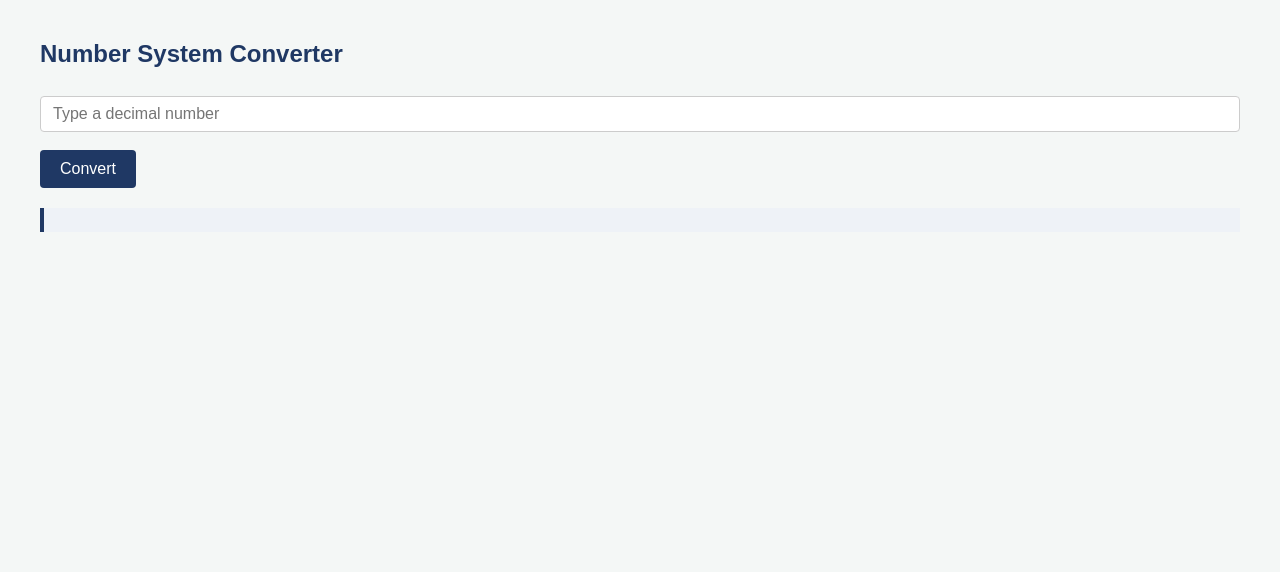
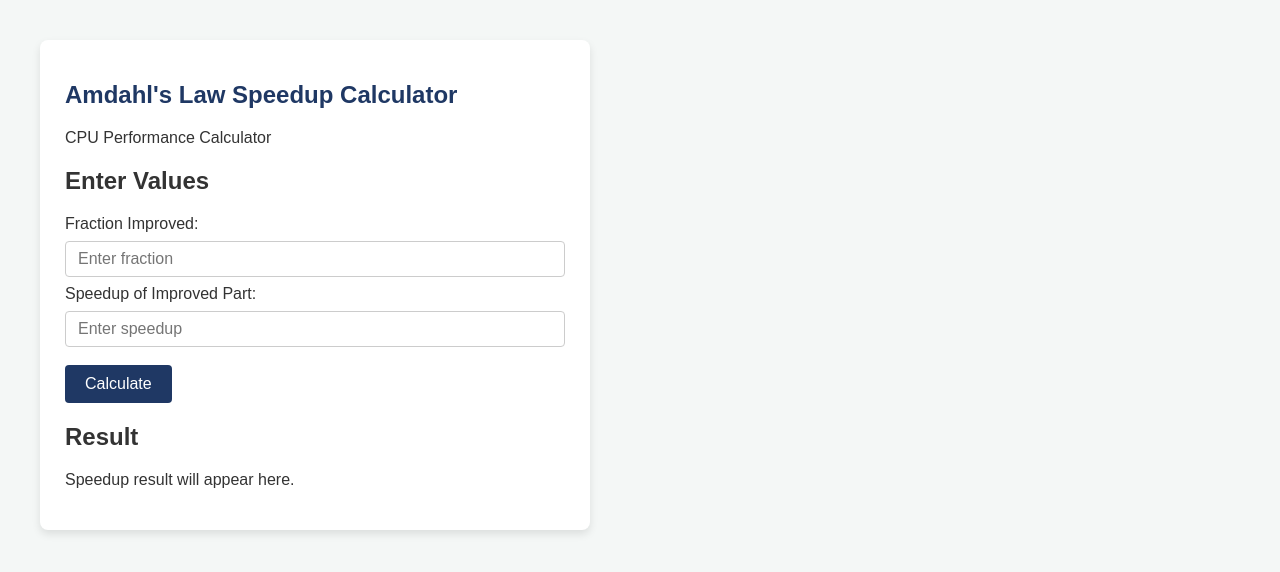
Before and after one commit to RoohullahSaeedhitec/amdahl-speedup-calculator, a plain HTML site: page index.html in a window 1280 px wide. Drawn offline with Linux system fonts and the light colour scheme.

Commit message:
Update index.html

```diff
--- a/index.html
+++ b/index.html
@@ -1,17 +1,38 @@
-
 <!DOCTYPE html>
 <html>
 <head>
- <title>My CA Tool</title>
- <link rel="stylesheet" href="style.css">
+    <title>Amdahl's Law Calculator</title>
+    <link rel="stylesheet" href="style.css">
 </head>
 <body>
- <h1>Number System Converter</h1>
 
- <input id="num" placeholder="Type a decimal number">
- <button onclick="convert()">Convert</button>
- <p id="result"></p>
+    <div class="container">
 
- <script src="script.js"></script>
+        <header>
+            <h1>Amdahl's Law Speedup Calculator</h1>
+            <p>CPU Performance Calculator</p>
+        </header>
+
+        <div class="input-area">
+            <h2>Enter Values</h2>
+
+            <label>Fraction Improved:</label>
+            <input type="number" placeholder="Enter fraction">
+
+            <label>Speedup of Improved Part:</label>
+            <input type="number" placeholder="Enter speedup">
+
+            <button>Calculate</button>
+        </div>
+
+        <div class="result-area">
+            <h2>Result</h2>
+            <p>Speedup result will appear here.</p>
+        </div>
+
+    </div>
+
+    <script src="script.js"></script>
+
 </body>
 </html>
```
